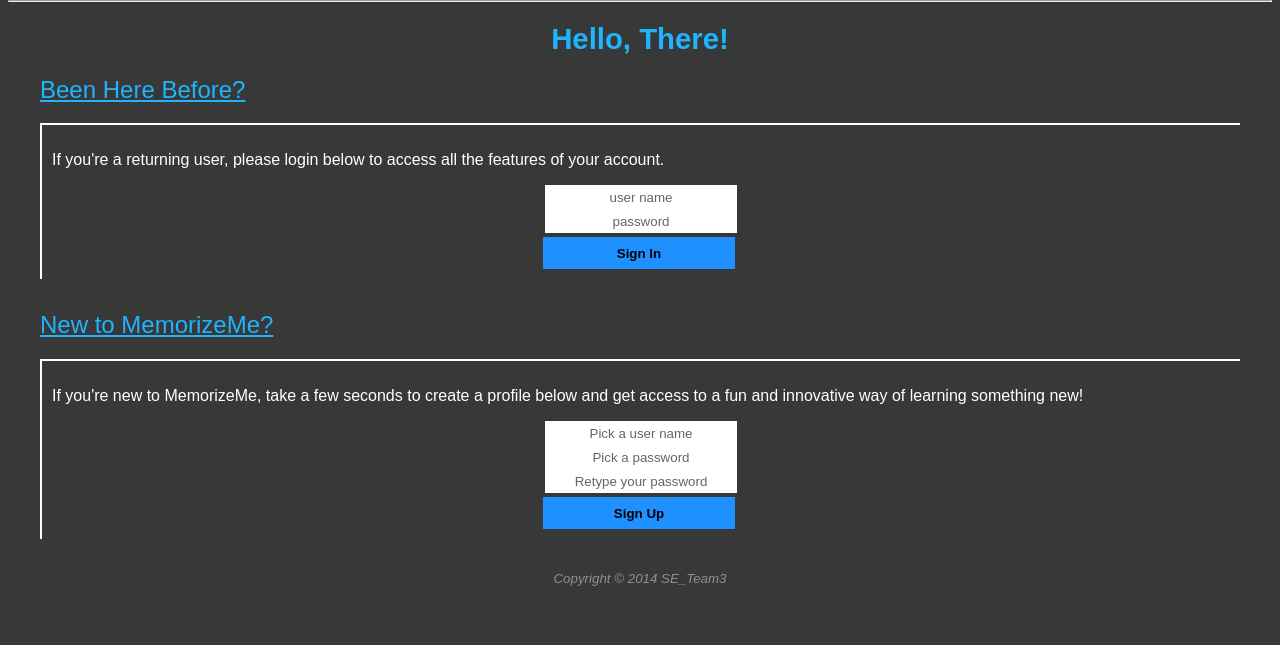
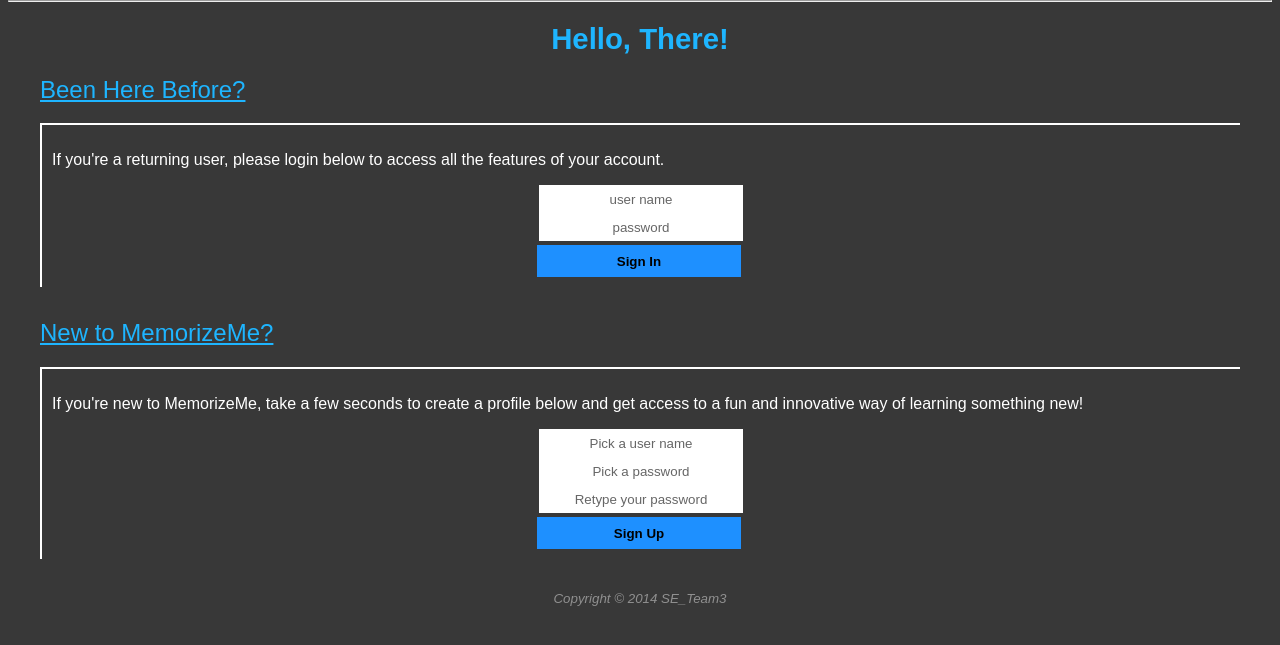
Before and after one commit to latreides/SE_Team3, a Django app: page /signin in a window 1280 px wide. Shown: the part 71-716 px from the top of the page. Run offline with Django 3.2, Linux system fonts and the light colour scheme.

Commit message:
Mostly Indiscernible Changes to Sign-In/Up CSS
Made subtle changes to Sign-In CSS trying to get Sign In button to place
properly. Everything should line up and there shouldn't be space between
input elements (except the button).

```diff
--- a/flashcards/static/css/signin.css
+++ b/flashcards/static/css/signin.css
@@ -6,16 +6,21 @@
 }
 
 form{
+	background: #FFF
 	margin-left: auto;
 	margin-right: auto;
+	padding: 0px;
 	text-align: center;
 }
 
 input {
-	border: transparent;
+	border: white solid 2px;
 	height: 24px;
-	margin: 0px;
-	min-width: 192px;
+	margin-left: auto;
+	margin-right: auto;
+	position: relative;
+	top: 0px;
+	width: 200px;
 	padding: 0px;
 }
 
@@ -24,8 +29,12 @@
 	border: transparent solid 2px;
 	font-weight: bold;
 	height: 32px;
-	margin-right: 4px;
 	margin-top: 4px;
+	margin-left: auto;
+	margin-right: auto;
+	position: relative;
+	left: -2px;
+	width: 204px;
 }
 
 input:active {
```
